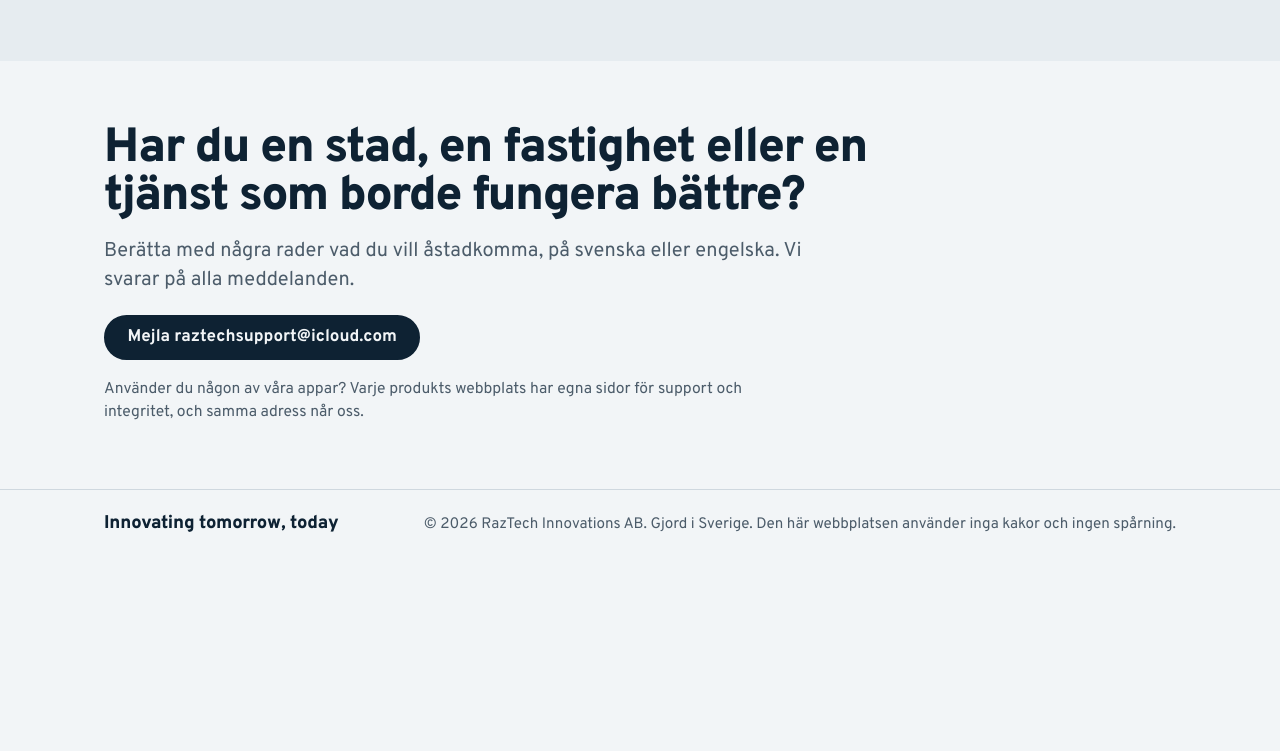
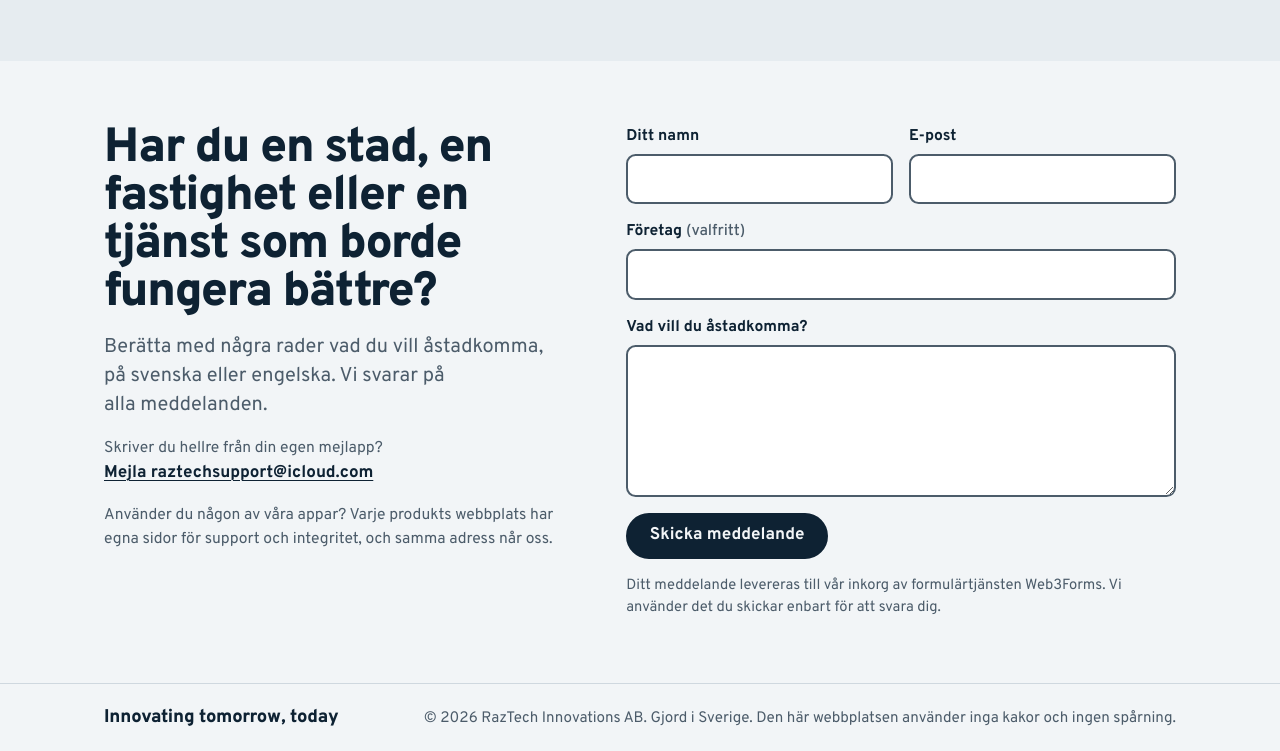
Before and after one commit to tintronix-lab/raztech, a plain HTML site: page sv/index.html in a window 1280 px wide. Shown: the part 7006-7757 px from the top of the page. Before the commit the page ends 7564 px from the top, so only its background shows below. Drawn offline with Linux system fonts and the light colour scheme.

Commit message:
Add a contact form (not yet published)
A form in the contact section posts to Web3Forms, which delivers the
message by email and returns the visitor to a thank-you page on the
site. No script; native validation; a honeypot field against spam.
English and Swedish, with a thank-you page for each.

The access key is still a placeholder, so this is on the working
branch only and not on main.

Co-Authored-By: Claude Fable 5.2 <noreply@anthropic.com>
Claude-Session: https://claude.ai/code/session_0187Fa7i2cH1bqjN7emiwqPh

```diff
--- a/build.mjs
+++ b/build.mjs
@@ -70,6 +70,9 @@ const LANGUAGES = {
       ['<meta property="og:locale:alternate" content="sv_SE">', '<meta property="og:locale:alternate" content="en_US">'],
       [`content="${SITE}assets/share.png"`, `content="${SITE}assets/share-sv.png"`],
       ['?subject=Project%20inquiry', '?subject=Projektf%C3%B6rfr%C3%A5gan'],
+      // The contact form: its own thank-you page, and a subject line that says which page it came from.
+      [`name="redirect" value="${SITE}thanks/"`, `name="redirect" value="${SITE}sv/thanks/"`],
+      ['value="New message from the RazTech website"', 'value="New message from the RazTech website (Swedish page)"'],
       // 360Maps has its Swedish site at the root and its English one under en/.
       ['href="https://tintronix-lab.github.io/360Maps/en/"', 'href="https://tintronix-lab.github.io/360Maps/"'],
     ],
--- a/styles.css
+++ b/styles.css
@@ -1169,8 +1169,14 @@ img {
 
 /* ---------- Contact and footer ---------- */
 
+.contact__layout {
+  display: grid;
+  gap: 2rem 4rem;
+  align-items: start;
+}
+
 .contact h2 {
-  max-width: 24ch;
+  max-width: 20ch;
   font-size: clamp(1.9rem, 4vw, 3rem);
   font-weight: 850;
   line-height: 1;
@@ -1181,6 +1187,92 @@ img {
   max-width: 40rem;
   margin-top: 1.1rem;
   font-size: 0.98rem;
+  color: var(--muted);
+}
+
+.contact__intro .text-link {
+  color: var(--ink);
+}
+
+@media (min-width: 60rem) {
+  .contact__layout {
+    grid-template-columns: minmax(0, 5fr) minmax(0, 6fr);
+  }
+}
+
+/* The contact form: plain fields, native validation, no script */
+.form {
+  display: grid;
+  gap: 1rem;
+}
+
+.form__pair {
+  display: grid;
+  gap: 1rem;
+}
+
+@media (min-width: 36rem) {
+  .form__pair {
+    grid-template-columns: repeat(2, minmax(0, 1fr));
+  }
+}
+
+.field {
+  display: grid;
+  gap: 0.35rem;
+}
+
+.field label {
+  font-size: 0.98rem;
+  font-weight: 700;
+}
+
+.field__optional {
+  font-weight: 500;
+  color: var(--muted);
+}
+
+.field input,
+.field textarea {
+  width: 100%;
+  padding: 0.65rem 0.8rem;
+  border: 2px solid var(--muted);
+  border-radius: 0.6rem;
+  background: var(--surface);
+  color: var(--ink);
+  font: inherit;
+}
+
+.field textarea {
+  min-height: 8rem;
+  resize: vertical;
+}
+
+.field input:focus-visible,
+.field textarea:focus-visible {
+  border-color: var(--city);
+  outline-offset: 1px;
+}
+
+/* A field only automated senders fill in */
+.form__trap {
+  position: absolute;
+  width: 1px;
+  height: 1px;
+  overflow: hidden;
+  clip-path: inset(50%);
+}
+
+.form .button {
+  justify-self: start;
+  font: inherit;
+  font-weight: 700;
+  cursor: pointer;
+}
+
+.form__privacy {
+  max-width: 34rem;
+  font-size: 0.92rem;
   color: var(--muted);
 }
 
--- a/sv/index.html
+++ b/sv/index.html
@@ -553,13 +553,46 @@
     </section>
 
     <section class="section contact" id="contact" aria-labelledby="contact-title">
-      <div class="wrap">
-        <h2 id="contact-title">Har du en stad, en fastighet eller en tjänst som borde fungera bättre?</h2>
-        <p class="lead">Berätta med några rader vad du vill åstadkomma, på svenska eller engelska. Vi svarar på alla meddelanden.</p>
-        <p class="actions">
-          <a class="button" href="mailto:raztechsupport@icloud.com?subject=Projektf%C3%B6rfr%C3%A5gan">Mejla raztechsupport@icloud.com</a>
-        </p>
-        <p class="contact__note">Använder du någon av våra appar? Varje produkts webbplats har egna sidor för support och integritet, och samma adress når oss.</p>
+      <div class="wrap contact__layout">
+        <div class="contact__intro">
+          <h2 id="contact-title">Har du en stad, en fastighet eller en tjänst som borde fungera bättre?</h2>
+          <p class="lead">Berätta med några rader vad du vill åstadkomma, på svenska eller engelska. Vi svarar på alla meddelanden.</p>
+          <p class="contact__note">Skriver du hellre från din egen mejlapp?</p>
+          <p><a class="text-link" href="mailto:raztechsupport@icloud.com?subject=Projektf%C3%B6rfr%C3%A5gan">Mejla raztechsupport@icloud.com</a></p>
+          <p class="contact__note">Använder du någon av våra appar? Varje produkts webbplats har egna sidor för support och integritet, och samma adress når oss.</p>
+        </div>
+
+        <!-- The form posts to Web3Forms, which delivers the message by email and sends the visitor
+             to the thank-you page. No script is involved. The access key is public by design:
+             it only says which inbox receives the message. -->
+        <form class="form" action="https://api.web3forms.com/submit" method="POST" aria-labelledby="contact-title">
+          <input type="hidden" name="access_key" value="WEB3FORMS_ACCESS_KEY">
+          <input type="hidden" name="subject" value="New message from the RazTech website (Swedish page)">
+          <input type="hidden" name="from_name" value="RazTech website">
+          <input type="hidden" name="redirect" value="https://raztech.duckdns.org/sv/thanks/">
+          <input class="form__trap" type="checkbox" name="botcheck" tabindex="-1" autocomplete="off" aria-hidden="true">
+
+          <div class="form__pair">
+            <div class="field">
+              <label for="contact-name">Ditt namn</label>
+              <input id="contact-name" name="name" type="text" autocomplete="name" required>
+            </div>
+            <div class="field">
+              <label for="contact-email">E-post</label>
+              <input id="contact-email" name="email" type="email" autocomplete="email" required>
+            </div>
+          </div>
+          <div class="field">
+            <label for="contact-company">Företag <span class="field__optional">(valfritt)</span></label>
+            <input id="contact-company" name="company" type="text" autocomplete="organization">
+          </div>
+          <div class="field">
+            <label for="contact-message">Vad vill du åstadkomma?</label>
+            <textarea id="contact-message" name="message" rows="5" required></textarea>
+          </div>
+          <button class="button" type="submit">Skicka meddelande</button>
+          <p class="form__privacy">Ditt meddelande levereras till vår inkorg av formulärtjänsten Web3Forms. Vi använder det du skickar enbart för att svara dig.</p>
+        </form>
       </div>
     </section>
   </main>
```
Also changed, not shown: i18n/sv.json (+9 -1 lines), index.html (+40 -7 lines), sv/thanks/index.html (added, +29 -0 lines), thanks/index.html (added, +29 -0 lines), 1 other file.
